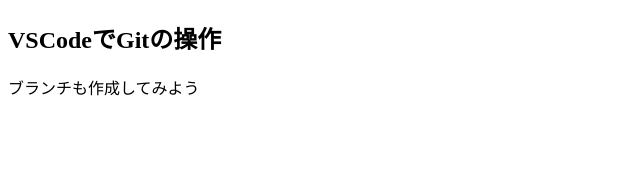
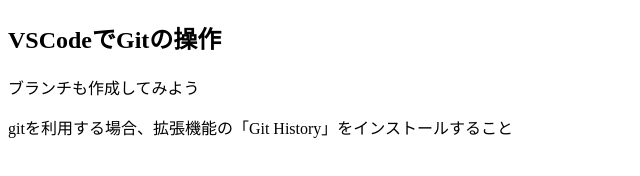
Before and after one commit to morijyobi-yama/vscode01, a plain HTML site: page index.html in a window 1280 px wide. Shown: the whole page, without its empty margins (0-640 px from the left). Drawn offline with Linux system fonts and the light colour scheme.

Commit message:
gitを利要すためのメッセージを入力

```diff
--- a/index.html
+++ b/index.html
@@ -8,5 +8,6 @@
 <body>
     <h2>VSCodeでGitの操作</h2>
     <p>ブランチも作成してみよう</p>
+    gitを利用する場合、拡張機能の「Git History」をインストールすること
 </body>
 </html>
```
